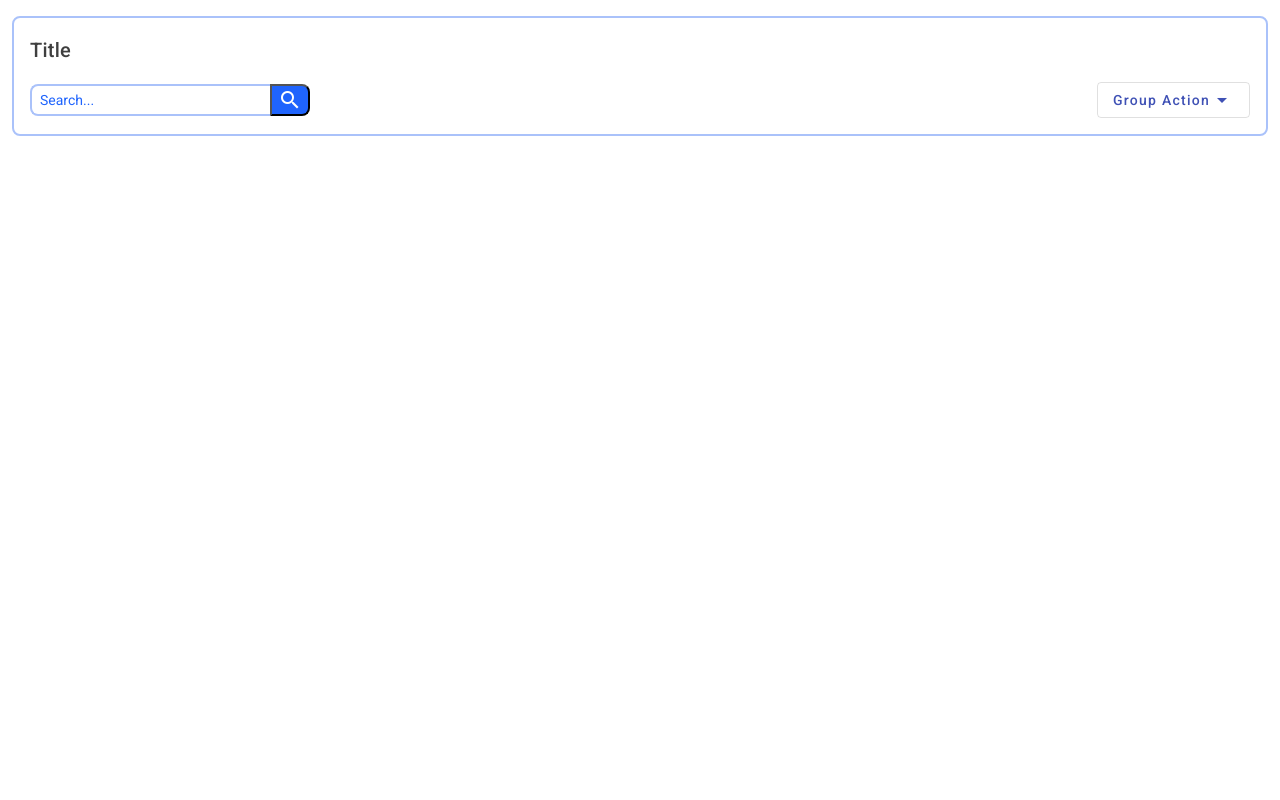
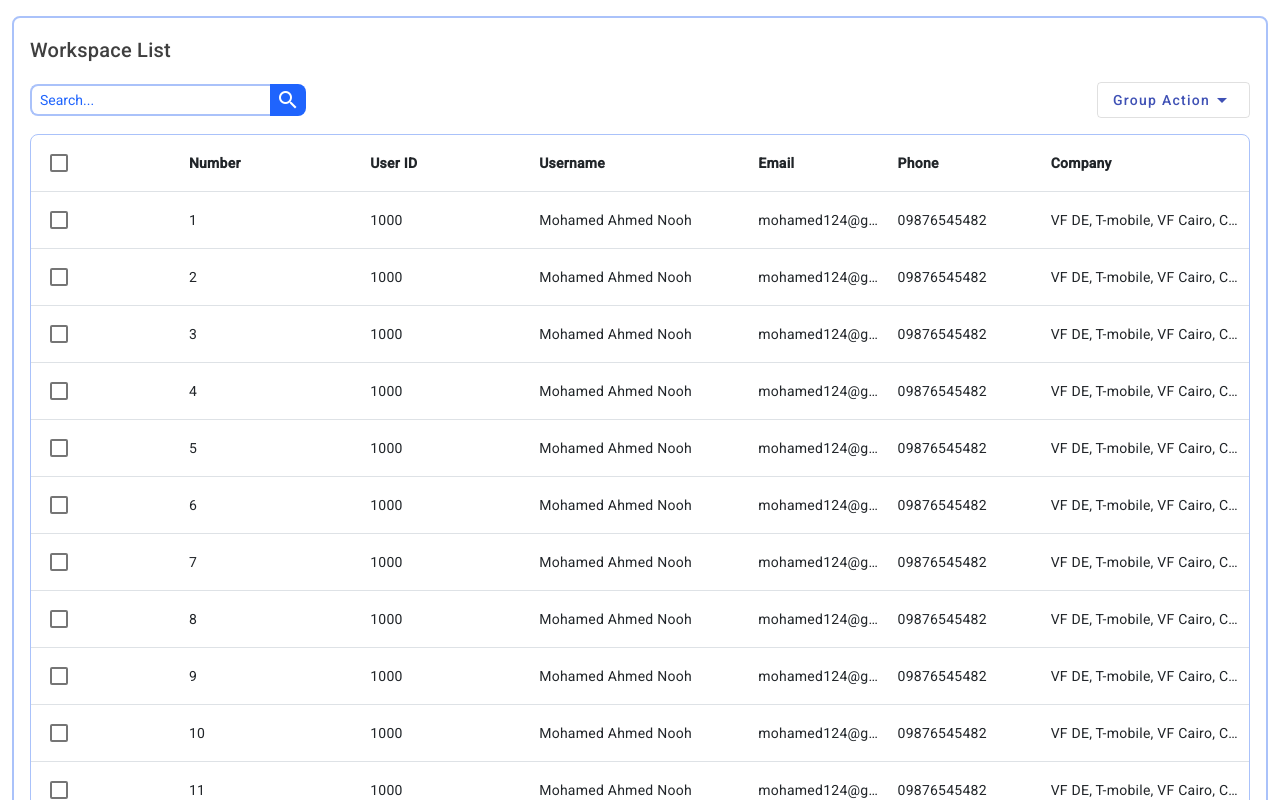
Before and after one commit to mamarezakh78/dynamic-grid, an Angular app: page / in a window 1280 px wide. Shown: the top 800 px of the page. Built offline with nearby package versions, Linux system fonts and the light colour scheme.

Commit message:
[feat] Grid: add columns and getDataSource inputs

```diff
--- a/src/app/app.component.html
+++ b/src/app/app.component.html
@@ -1,3 +1,7 @@
 <div class="container-fluid mt-3">
-    <grid></grid>
+    <grid
+        title="Workspace List"
+        [columns]="sampleColumns"
+        [getDataSource]="getDataFromApi">
+    </grid>
 </div>
--- a/src/app/app.component.ts
+++ b/src/app/app.component.ts
@@ -1,9 +1,27 @@
 import { Component } from '@angular/core';
+import { Column } from './grid/model/column.model';
+import { Observable, delay, of } from 'rxjs';
+import { IUser, SampleData } from './sampleData';
 
 @Component({
-  selector: 'app-root',
-  templateUrl: './app.component.html',
-  styleUrls: ['./app.component.css']
+    selector: 'app-root',
+    templateUrl: './app.component.html',
+    styleUrls: ['./app.component.css']
 })
 export class AppComponent {
+
+    sampleColumns: Column[] = [
+        new Column({ label: "User ID", key: "userId" }),
+        new Column({ label: "Username", key: "username" }),
+        new Column({ label: "Email", key: "email" }),
+        new Column({ label: "Phone", key: "phone" }),
+        new Column({ label: "Company", key: "company" }),
+    ]
+
+    getDataFromApi = (): Observable<IUser[]> => {
+        return of(SampleData.generateSampleUserData())
+            .pipe(
+                delay(500)
+            )
+    }
 }
--- a/src/app/grid/grid.component.css
+++ b/src/app/grid/grid.component.css
@@ -49,3 +49,19 @@
     border-top-right-radius: 0.5rem;
     border-bottom-right-radius: 0.5rem;
 }
+
+.table-container {
+    border: 1px solid var(--border-color);
+    border-radius: 0.5rem;
+}
+
+.table-container > table > thead > tr > th, .table-container > table > tbody > tr > td {
+    vertical-align: middle;
+}
+
+.table-container > table > tbody > tr > td {
+    white-space: nowrap;
+    overflow: hidden;
+    max-width: 10px;
+    text-overflow: ellipsis;
+}
--- a/src/app/grid/grid.component.html
+++ b/src/app/grid/grid.component.html
@@ -31,7 +31,49 @@
 
     </section>
 
+    <!-- Table  ------------------------------------------------------------------------------------------>
+    <section class="table-container mt-3">
 
+        <table class="table table-hover">
+
+            <!-- Header -->
+            <thead>
+                <tr>
+                    <th *ngIf="hasMultiselect">
+                        <mat-checkbox color="primary"></mat-checkbox>
+                    </th>
+
+                    <th scope="col">Number</th>
+
+                    <th *ngFor="let column of columns">
+                        {{column.label}}
+                    </th>
+                </tr>
+            </thead>
+
+            <!-- Body -->
+            <tbody>
+                <tr *ngFor="let row of filterData$ | async; let i = index">
+
+                    <td *ngIf="hasMultiselect">
+                        <mat-checkbox color="primary"></mat-checkbox>
+                    </td>
+
+                    <td>{{i + 1}}</td>
+
+                    <td *ngFor="let column of columns">
+                        {{row[column.key]}}
+                    </td>
+
+                </tr>
+            </tbody>
+
+        </table>
+    </section>
+
+    <section>
+
+    </section>
 
 
 </section>
--- a/src/app/grid/grid.component.ts
+++ b/src/app/grid/grid.component.ts
@@ -1,8 +1,10 @@
 import { CommonModule } from '@angular/common';
-import { Component, Input } from '@angular/core';
-import {MatMenuModule} from '@angular/material/menu';
-import {MatButtonModule} from '@angular/material/button';
-import {MatCheckboxModule} from '@angular/material/checkbox';
+import { Component, Input, OnInit } from '@angular/core';
+import { MatMenuModule } from '@angular/material/menu';
+import { MatButtonModule } from '@angular/material/button';
+import { MatCheckboxModule } from '@angular/material/checkbox';
+import { Column } from './model/column.model';
+import { Observable } from 'rxjs';
 @Component({
     standalone: true,
     selector: 'grid',
@@ -15,10 +17,25 @@ import {MatCheckboxModule} from '@angular/material/checkbox';
         MatCheckboxModule
     ]
 })
-export class GridComponent {
+export class GridComponent implements OnInit {
 
     @Input() title: string = "Title";
 
+    @Input() hasMultiselect: boolean = true;
+
+    @Input() columns: Column[] = [];
+
+    @Input() getDataSource: () => Observable<any[]>;
+
+    filterData$: Observable<any[]>;
+
+    ngOnInit(): void {
+        this.setFilterData();
+    }
+
+    setFilterData() {
+       this.filterData$ = this.getDataSource();
+    }
 
 
 }
--- /dev/null
+++ b/src/app/grid/model/column.model.ts
@@ -0,0 +1,31 @@
+
+export class Column {
+
+    constructor(data: Partial<Column>) {
+        Object.assign(this, data);
+    }
+
+    label: string;
+    key: string;
+    protected type: string;
+}
+
+
+export class ActionColumn extends Column {
+
+    constructor(data: Partial<ActionColumn>) {
+        super(data);
+
+        this.type = "action";
+
+        Object.assign(this, data);
+    }
+
+    actionList: ActionOption[];
+}
+
+
+export class ActionOption {
+    label: string;
+    onClick: (row: any) => any;
+}
--- /dev/null
+++ b/src/app/sampleData.ts
@@ -0,0 +1,30 @@
+export class SampleData {
+
+    static generateSampleUserData(): IUser[] {
+
+        let sampleData: IUser[] = [];
+
+        for (let i = 0; i < 120; i++) {
+            const user: IUser = {
+                userId: 1000,
+                username: "Mohamed Ahmed Nooh",
+                email: "mohamed124@gmail.com",
+                phone: "09876545482",
+                company: "VF DE, T-mobile, VF Cairo, CF Snapp"
+            }
+
+            sampleData.push(user);
+        }
+
+        return sampleData;
+    }
+}
+
+
+export interface IUser {
+    userId: number;
+    username: string;
+    email: string;
+    phone: string;
+    company: string;
+}
--- a/src/styles.css
+++ b/src/styles.css
@@ -1,4 +1,24 @@
 /* You can add global styles to this file, and also import other style files */
 
-html, body { height: 100%; }
-body { margin: 0; font-family: Roboto, "Helvetica Neue", sans-serif; }
+html,
+body {
+    height: 100%;
+    margin: 0;
+    font-family: Roboto, "Helvetica Neue", sans-serif;
+}
+
+ul {
+    list-style: none;
+    margin: 0;
+    padding: 0;
+}
+
+button {
+    outline: none;
+    border: 0;
+    background-color: unset;
+}
+
+input {
+    outline: none !important;
+}
```
